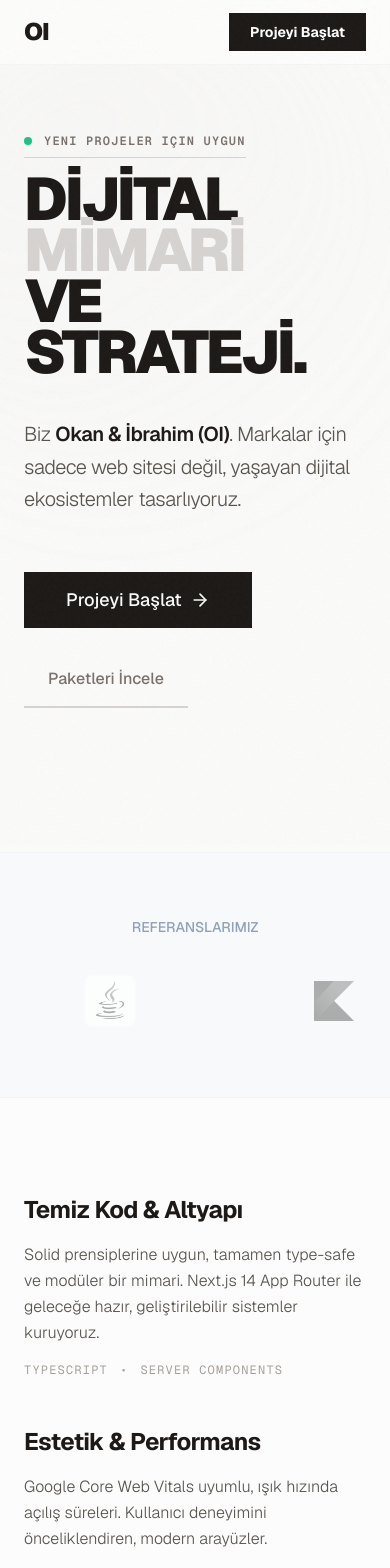
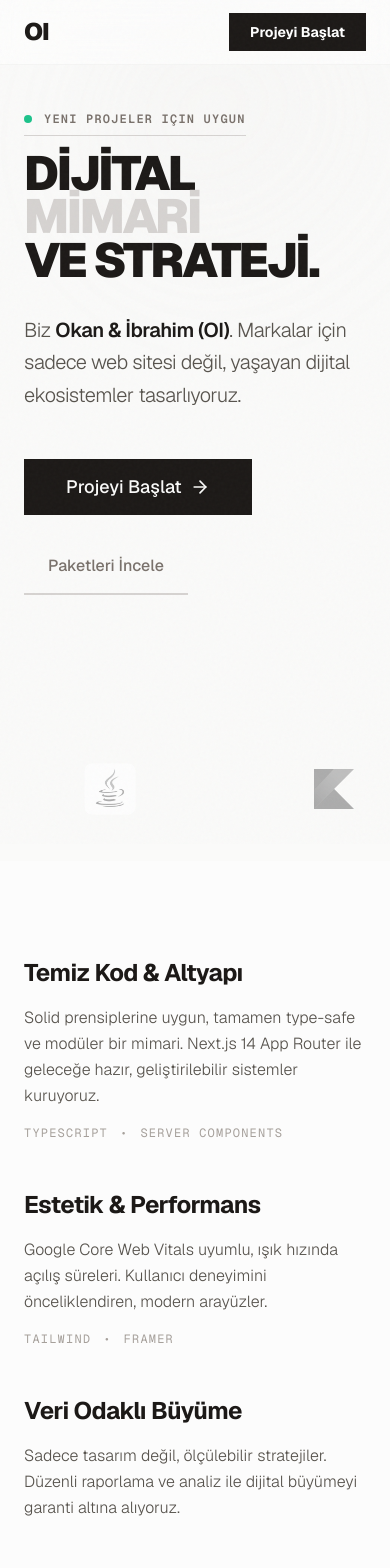
Before and after one commit to okanozen6064-creator/OI, a Next.js app: page / in a window 390 px wide. Shown: the top 1568 px of the page. Built offline with nearby package versions, Linux system fonts and the light colour scheme.

Commit message:
Remove Referanslarimiz text from Marquee and update layout

```diff
--- a/src/app/layout.tsx
+++ b/src/app/layout.tsx
@@ -13,8 +13,8 @@ const geistMono = Geist_Mono({
 });
 
 export const metadata: Metadata = {
-  title: "Create Next App",
-  description: "Generated by create next app",
+  title: "OI Digital Agency | Dijital Mimari ve Strateji",
+  description: "Markanız için minimalist tasarımlar, güçlü altyapılar ve ölçülebilir büyüme stratejileri.",
 };
 
 export default function RootLayout({
--- a/src/app/page.tsx
+++ b/src/app/page.tsx
@@ -35,26 +35,26 @@ export default function Home() {
         </nav>
 
         {/* Editorial Hero Section */}
-        <section className="relative pt-32 pb-20 px-6 lg:px-8 max-w-7xl mx-auto min-h-[85vh] flex flex-col justify-center">
+        <section className="relative pt-24 pb-16 lg:pt-32 lg:pb-20 px-6 lg:px-8 max-w-7xl mx-auto min-h-[85vh] flex flex-col justify-center">
           {/* Decorative Elements */}
           <div className="absolute top-0 right-0 -z-10 opacity-30 transform rotate-12 pointer-events-none">
-            <div className="w-[500px] h-[500px] bg-gradient-to-br from-stone-300/40 to-transparent rounded-full blur-3xl"></div>
+            <div className="w-[300px] h-[300px] lg:w-[500px] lg:h-[500px] bg-gradient-to-br from-stone-300/40 to-transparent rounded-full blur-3xl"></div>
           </div>
 
           <motion.div
             initial={{ opacity: 0, y: 30 }}
             animate={{ opacity: 1, y: 0 }}
             transition={{ delay: 2.2, duration: 1, ease: "easeOut" }}
-            className="grid grid-cols-1 lg:grid-cols-12 gap-12 items-end"
+            className="grid grid-cols-1 lg:grid-cols-12 gap-8 lg:gap-12 items-end"
           >
             {/* Left Main Content */}
-            <div className="lg:col-span-8 space-y-10">
+            <div className="lg:col-span-8 space-y-8 lg:space-y-10">
               <div className="inline-flex items-center gap-3 border-b border-stone-300 pb-2 mb-4">
                 <span className="h-2 w-2 rounded-full bg-emerald-500 animate-pulse"></span>
                 <span className="text-xs font-mono tracking-widest uppercase text-stone-500 font-semibold">Yeni projeler için uygun</span>
               </div>
 
-              <h1 className="text-6xl sm:text-8xl lg:text-9xl font-black tracking-tighter text-stone-900 leading-[0.85]">
+              <h1 className="text-5xl sm:text-7xl lg:text-9xl font-black tracking-tighter text-stone-900 leading-[0.9] lg:leading-[0.85]">
                 DİJİTAL <br />
                 <span className="text-stone-300 selection:bg-stone-300 selection:text-white">MİMARİ</span><br />
                 VE STRATEJİ.
@@ -79,7 +79,6 @@ export default function Home() {
 
             {/* Right Abstract Stats/Visual */}
             <div className="lg:col-span-4 flex flex-col gap-12 lg:items-end lg:justify-end pb-4 opacity-100">
-
               <div className="hidden lg:block w-32 h-32 border border-stone-200 rounded-full relative animate-[spin_10s_linear_infinite]">
                 <div className="absolute top-0 left-1/2 w-2 h-2 bg-stone-900 rounded-full -translate-x-1/2 -translate-y-1/2"></div>
               </div>
--- a/src/components/marquee.tsx
+++ b/src/components/marquee.tsx
@@ -17,10 +17,7 @@ const images = [
 
 export function Marquee() {
     return (
-        <div className="w-full overflow-hidden bg-slate-50/50 py-16 border-y border-slate-100">
-            <div className="mx-auto max-w-7xl px-6 lg:px-8 mb-8 text-center">
-                <p className="text-sm font-medium text-slate-400">REFERANSLARIMIZ</p>
-            </div>
+        <div className="w-full overflow-hidden py-10">
             <div className="relative flex w-full overflow-hidden [mask-image:linear-gradient(to_right,transparent,black_10%,black_90%,transparent)]">
                 <motion.div
                     className="flex flex-nowrap gap-16"
```
Also changed, not shown: src/app/icon.svg (added).
